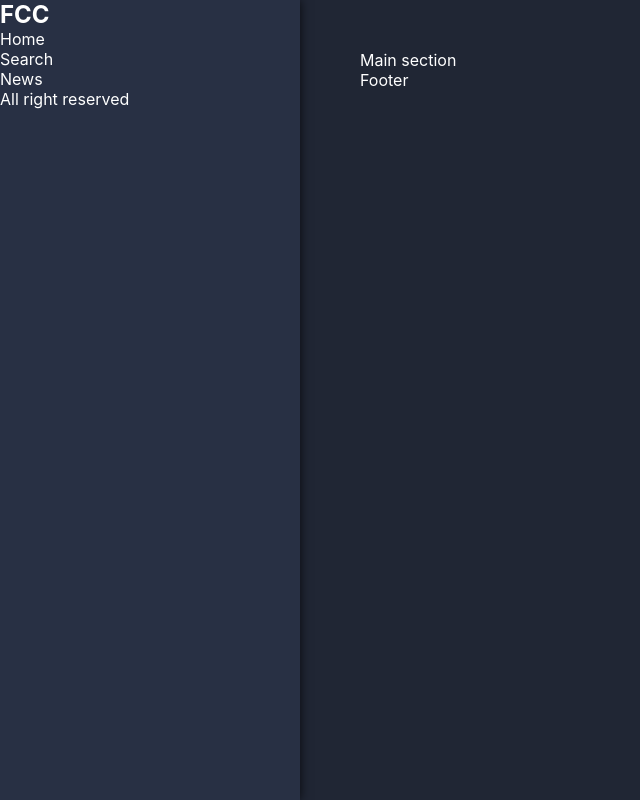
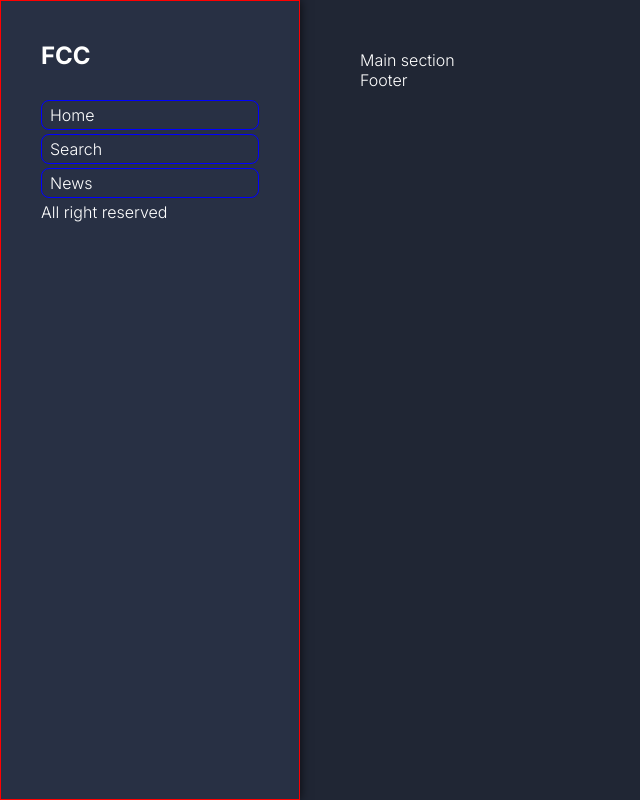
Before and after one commit to Cancellier27/personal_blog, a JavaScript app in the folder frontend/: page / in a window 1280 px wide. Shown: the whole page, without its empty margins (0-640 px from the left). Built offline with nearby package versions, Linux system fonts and the light colour scheme; the HTML template or start-up script is replaced by a standard one.

Commit message:
google fonts and font awesome added, also started updating nav bar

```diff
--- a/frontend/package.json
+++ b/frontend/package.json
@@ -3,6 +3,9 @@
   "version": "0.1.0",
   "private": true,
   "dependencies": {
+    "@fortawesome/fontawesome-svg-core": "^6.7.2",
+    "@fortawesome/free-solid-svg-icons": "^6.7.2",
+    "@fortawesome/react-fontawesome": "^0.2.2",
     "cra-template": "1.2.0",
     "react": "^19.0.0",
     "react-dom": "^19.0.0",
--- a/frontend/public/index.html
+++ b/frontend/public/index.html
@@ -4,11 +4,14 @@
     <meta charset="utf-8" />
     <meta name="viewport" content="width=device-width, initial-scale=1" />
     <meta name="theme-color" content="#000000" />
-    <meta
-      name="description"
-      content="Web site created using create-react-app"
-    />
+    <meta name="description" content="Web site created using create-react-app"/>
+
+    <link rel="preconnect" href="https://fonts.googleapis.com">
+    <link rel="preconnect" href="https://fonts.gstatic.com" crossorigin>
+    <link href="https://fonts.googleapis.com/css2?family=Inter:ital,opsz,wght@0,14..32,100..900;1,14..32,100..900&display=swap" rel="stylesheet">
+
     <title>React App</title>
+
   </head>
   <body>
     <noscript>You need to enable JavaScript to run this app.</noscript>
--- a/frontend/src/App.css
+++ b/frontend/src/App.css
@@ -4,13 +4,33 @@
   justify-content: flex-start;
 }
 
-#nav-tab-container {
+/* Aside / nav tab -------------------------- */
+#aside-tab-container {
   background-color: var(--aside-bar-background-color);
   box-shadow: var(--aside-bar-box-shadow);
   width: 300px;
   top: 0;
   bottom: 0;
   position: fixed;
+
+  padding: 40px;
+
+  border: solid red 1px;
+}
+
+.navigation-tag {
+  margin-top: 30px;
+}
+
+.nav-items-container {
+  list-style-type: none;
+}
+
+.nav-item {
+  padding: 4px 0 4px 8px;
+  margin: 4px 0 4px;
+  border: solid blue 1px;
+  border-radius: 8px;
 }
 
 #main-section-outermost-container {
--- a/frontend/src/App.js
+++ b/frontend/src/App.js
@@ -1,12 +1,14 @@
 import "./App.css"
+import { FontAwesomeIcon } from '@fortawesome/react-fontawesome'
+import { faF } from '@fortawesome/free-solid-svg-icons'
 
 function App() {
   return (
     <div className="App">
-      <aside id="nav-tab-container">
-        <h1 className="main-title">FCC</h1>
+      <aside id="aside-tab-container">
+        <h1 className="main-title title-font"> FCC </h1>
         <nav className="navigation-tag">
-          <ul>
+          <ul className="nav-items-container">
             <li className="nav-item">Home</li>
             <li className="nav-item">Search</li>
             <li className="nav-item">News</li>
@@ -22,6 +24,4 @@ function App() {
   )
 }
 
-// get the idea from the IGN website, starting from the latest news format.
-
 export default App
--- a/frontend/src/index.css
+++ b/frontend/src/index.css
@@ -6,17 +6,26 @@
   --main-section-background-color: rgb(32, 38, 52);
 }
 
+.title-font {
+  font-weight: 700;
+}
+
 * {
   margin: 0;
   padding: 0;
   box-sizing: border-box;
   color: var(--main-text-color);
+
+  font-family: "Inter", serif;
+  font-optical-sizing: auto;
+  font-weight: 300;
+  font-style: normal;
 }
 
 body {
   margin: 0;
-  font-family: -apple-system, BlinkMacSystemFont, 'Segoe UI', 'Roboto', 'Oxygen',
-    'Ubuntu', 'Cantarell', 'Fira Sans', 'Droid Sans', 'Helvetica Neue',
+  font-family: -apple-system, BlinkMacSystemFont, "Segoe UI", "Roboto", "Oxygen",
+    "Ubuntu", "Cantarell", "Fira Sans", "Droid Sans", "Helvetica Neue",
     sans-serif;
   -webkit-font-smoothing: antialiased;
   -moz-osx-font-smoothing: grayscale;
```
Also changed, not shown: 1 other file (tests, documents, lock files or other folders).
